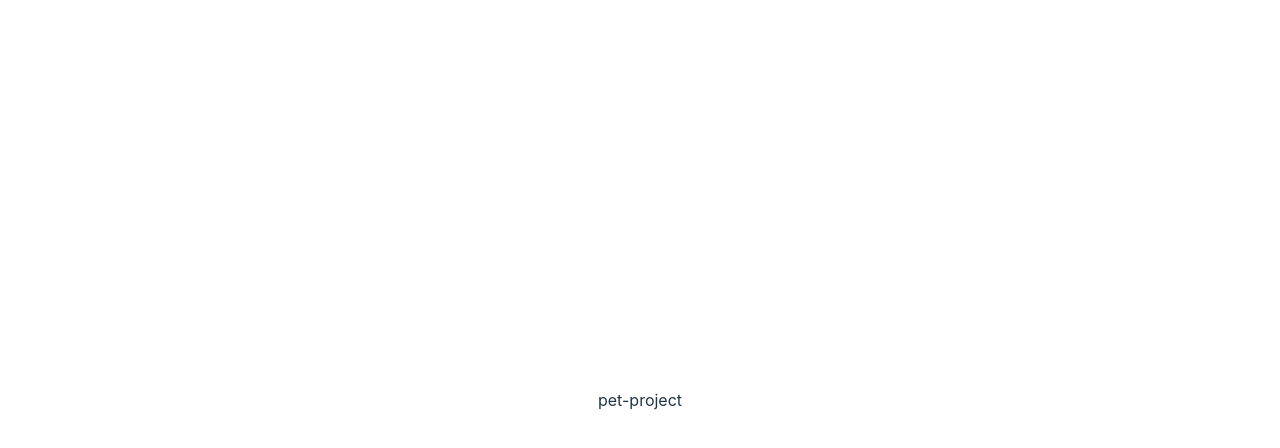
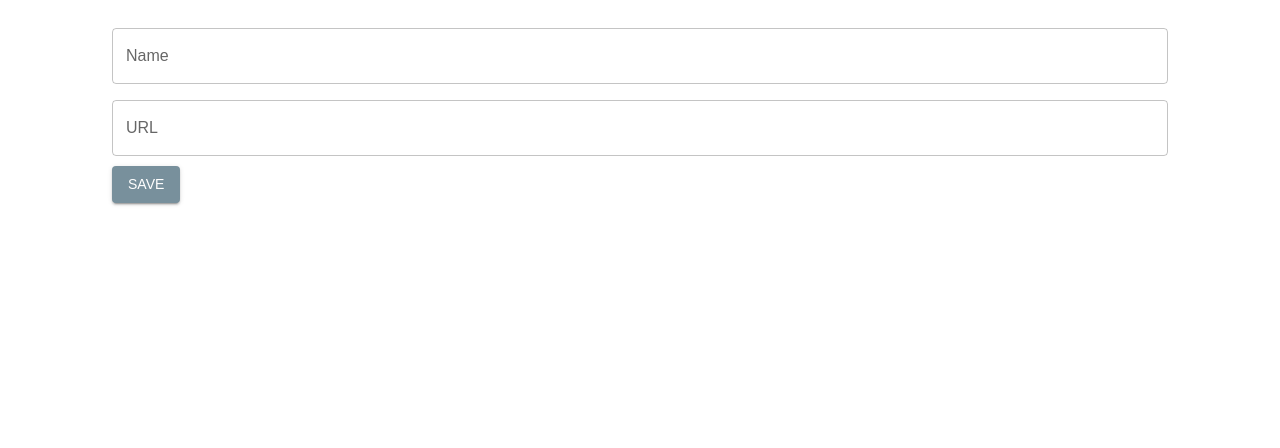
Before and after one commit to andsana/pet-project, a React (Vite) app in the folder frontend/: page /pages/new-page in a window 1280 px wide. Shown: the top 448 px of the page. Built offline with nearby package versions, Linux system fonts and the light colour scheme.

Commit message:
Add routing for admin panel to App.tsx, add appTheme.ts

```diff
--- a/frontend/src/App.tsx
+++ b/frontend/src/App.tsx
@@ -1,9 +1,19 @@
-import './App.css';
+import { Container } from '@mui/material';
+import AdminLayout from './app/layouts/AdminLayout';
+import { Route, Routes } from 'react-router-dom';
+import { AdminAllPages, AdminCreatePage } from './admin/page/adminPages';
 
-function App() {
+const App = () => {
   return (
-    <div>pet-project</div>
+    <AdminLayout>
+      <Container>
+        <Routes>
+          <Route path="/pages" element={<AdminAllPages />} />
+          <Route path="/pages/new-page" element={<AdminCreatePage />} />
+        </Routes>
+      </Container>
+    </AdminLayout>
   );
-}
+};
 
 export default App;
--- a/frontend/src/admin/page/adminPages/ui/AdminCreatePage.tsx
+++ b/frontend/src/admin/page/adminPages/ui/AdminCreatePage.tsx
@@ -10,7 +10,7 @@ import { createPage } from '../api/adminCreatePageThunks';
 import InputItem from '../../../widgets/adminPageCreateForm/InputItem';
 import { Field, IPage } from '../model/types';
 import { useNavigate } from 'react-router-dom';
-import { useAppDispatch } from '../../../../store/hooks.ts';
+import { useAppDispatch } from '../../../../store/hooks';
 
 interface Fields {
   [key: string]: Field;
--- a/frontend/src/admin/widgets/adminPageCreateForm/InputItem.tsx
+++ b/frontend/src/admin/widgets/adminPageCreateForm/InputItem.tsx
@@ -1,6 +1,6 @@
 import React, { useEffect } from 'react';
 import { TextField } from '@mui/material';
-import { useAppSelector } from '../../../store/hooks.ts';
+import { useAppSelector } from '../../../store/hooks';
 import { selectImageLocation } from '../../page/adminPages/model/imageUploadSlice';
 import { Field } from '../../page/adminPages/model/types';
 import ImageUpload from '../../shared/imageUpload/imageUpload';
--- /dev/null
+++ b/frontend/src/app/appTheme.ts
@@ -0,0 +1,27 @@
+import { createTheme } from '@mui/material/styles';
+
+
+const theme = createTheme({
+  palette: {
+    primary: {
+      main: '#78909c',
+    },
+    secondary: {
+      main: '#607d8b',
+    },
+  },
+  components: {
+    MuiTextField: {
+      defaultProps: {
+        variant: 'outlined',
+        fullWidth: true,
+      },
+    },
+  },
+  typography: {
+    fontFamily: ['Montserrat', 'sans-serif'].join(','),
+    fontWeightBold: 700,
+  },
+});
+
+export default theme;
--- a/frontend/src/main.tsx
+++ b/frontend/src/main.tsx
@@ -1,10 +1,17 @@
-import React from 'react'
-import ReactDOM from 'react-dom/client'
-import App from './App.tsx'
-import './index.css'
+import ReactDOM from 'react-dom/client';
+import { BrowserRouter } from 'react-router-dom';
+import { ThemeProvider } from '@mui/material';
+import { Provider } from 'react-redux';
+import { store } from './store/store';
+import appTheme from './app/appTheme';
+import App from './App';
 
 ReactDOM.createRoot(document.getElementById('root')!).render(
-  <React.StrictMode>
-    <App />
-  </React.StrictMode>,
-)
+  <Provider store={store}>
+    <BrowserRouter>
+      <ThemeProvider theme={appTheme}>
+        <App />
+      </ThemeProvider>
+    </BrowserRouter>
+  </Provider>,
+);
--- a/frontend/tsconfig.json
+++ b/frontend/tsconfig.json
@@ -8,7 +8,7 @@
 
     /* Bundler mode */
     "moduleResolution": "bundler",
-    "allowImportingTsExtensions": true,
+    "allowImportingTsExtensions": false,
     "resolveJsonModule": true,
     "isolatedModules": true,
     "noEmit": true,
```
